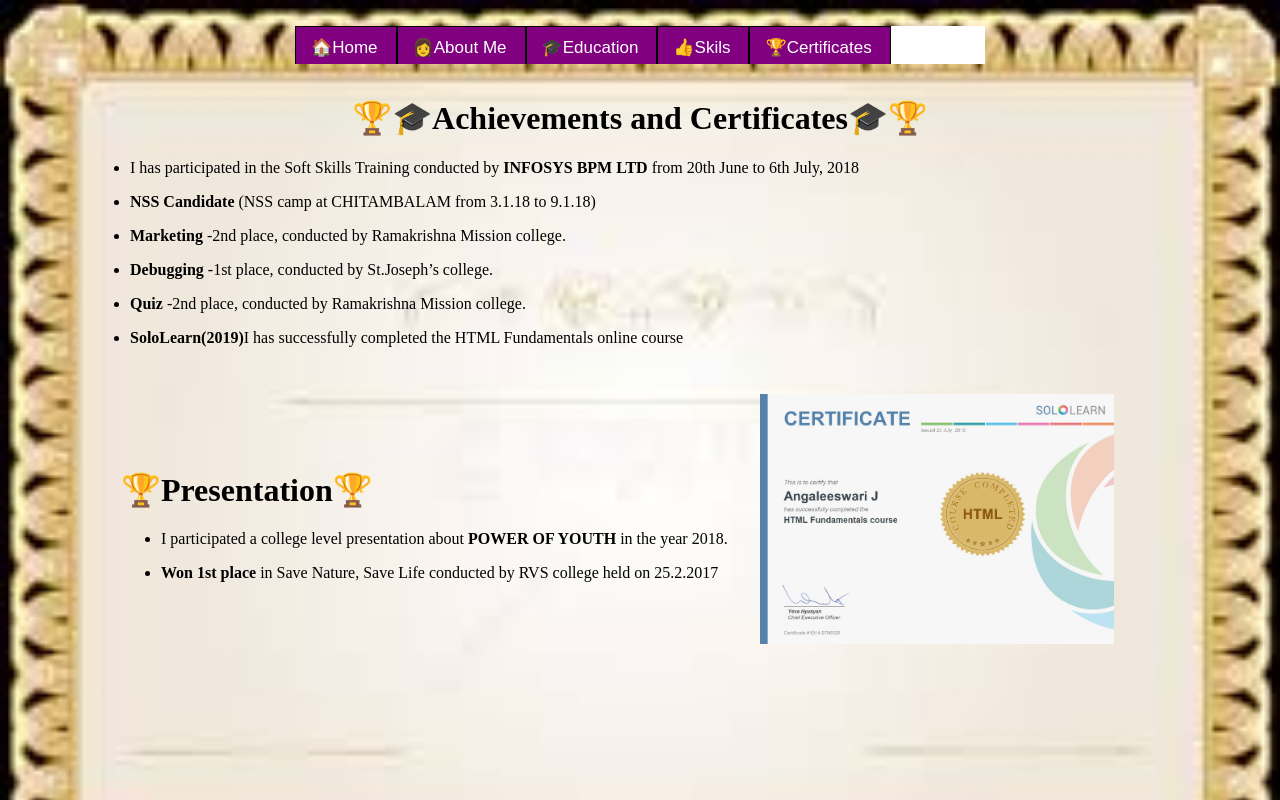
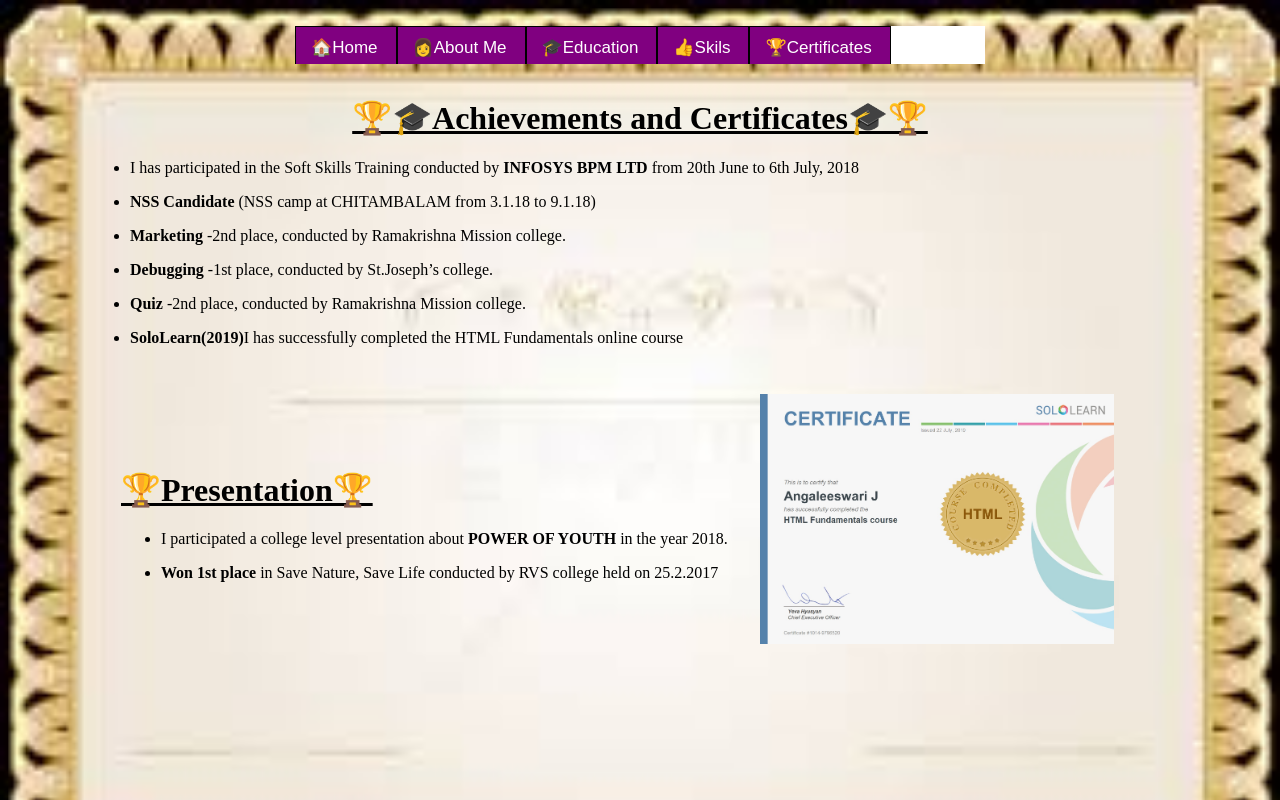
Before and after one commit to Angaleeswari/Resume, a plain HTML site: page certificates.html in a window 1280 px wide. Drawn offline with Linux system fonts and the light colour scheme.

Commit message:
Update certificates.html

```diff
--- a/certificates.html
+++ b/certificates.html
@@ -2,7 +2,8 @@
 <html lang="en" dir="ltr">
   <head>
     <meta charset="utf-8">
-    <title>Certificates</title>
+    <link rel="icon" href="images\aicon.png">
+    <title>Angaleeswari's website</title>
     <link rel="stylesheet" href="style.css">
   </head>
   <body style= "background-image:url(images/certificate.jpg)">
@@ -17,7 +18,7 @@
         <a class="nav-link" href="contact.html">🎴Contact</a>
        </nav>
      </center>
-     <h1><center>🏆🎓Achievements and Certificates🎓🏆 </center></h1>
+    <h1><center><u>🏆🎓Achievements and Certificates🎓🏆 </u></center></h1>
      <div class="certificatepara">
        <ul>
  <li><p>I has participated in the Soft Skills Training conducted by <b>INFOSYS BPM LTD</b> from 20th June to 6th July, 2018</p></li>
@@ -30,7 +31,7 @@
 <table cellspacing="30 ">
   <tr>
     <td>
-<h1>🏆Presentation🏆</h1>
+      <h1><u>🏆Presentation🏆</u></h1>
 <ul>
   <li><p>I participated a college level presentation about<b> POWER OF YOUTH</b> in the year 2018.</p></li>
 <li><p>	<b>Won 1st place</b> in Save Nature, Save Life conducted by RVS college held on 25.2.2017</p></li>
```
